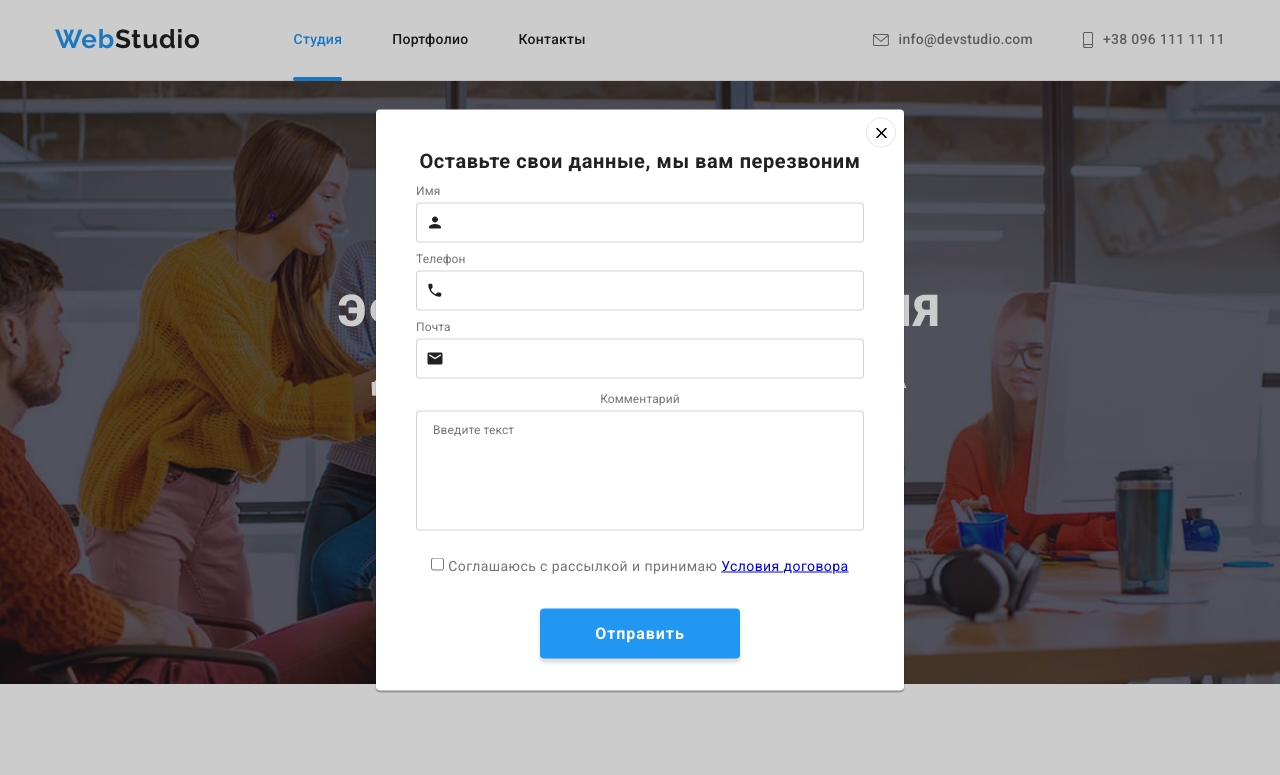
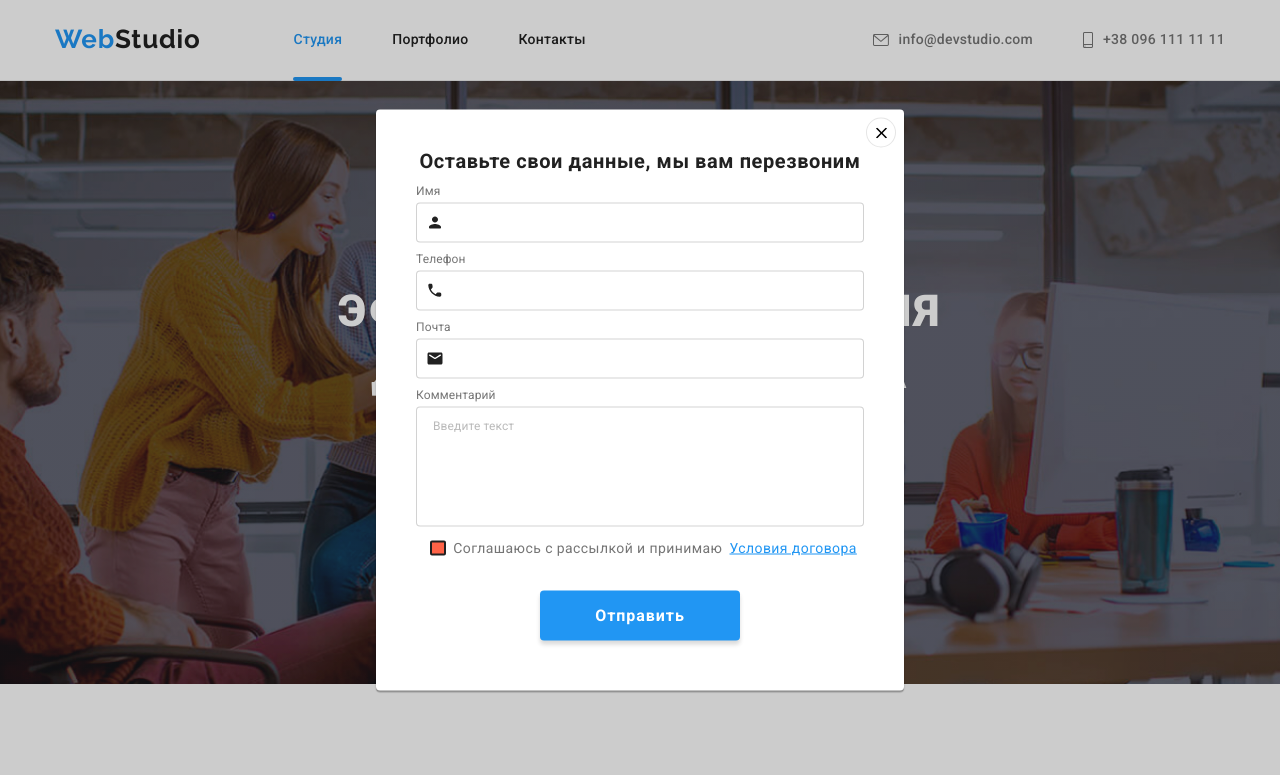
Before and after one commit to AleksandrDiakov/goit-markup-hw-06, a plain HTML site: page index.html in a window 1280 px wide. Both pictures are taken after a click on the button "Заказать услугу". Shown: the top 775 px of the page. Drawn offline with nearby package versions, Linux system fonts and the light colour scheme.

Commit message:
checkbox doesn't work

```diff
--- a/css/styles.css
+++ b/css/styles.css
@@ -338,9 +338,13 @@ button {
   margin-bottom: 10px;
 }
 
-.form-field:focus-within .form-icon {
+/* .form-field:focus-within .form-icon  {
   fill: var(--accent-color);
-}
+} */
+
+/* .form-field:focus-within .form-input {
+  border: 1px solid var(--accent-color);
+} */
 
 .form-label {
   display: inline-block;
@@ -364,8 +368,10 @@ button {
   transition: border var(--main-transition), outline var(--main-transition);
 }
 
-.form-input:focus {
-  border: 1px solid rgb(23, 133, 223);
+.form-input:focus,
+.form-input:hover {
+  outline: none;
+  border: 1px solid var(--accent-color);
 }
 
 .form-icon {
@@ -376,15 +382,13 @@ button {
   top: 50%;
   fill: var(--primary-text-color);
   transition: fill var(--main-transition);
-
 }
 
 .form-field-comment{
   margin-bottom: 20px;
-
 }
 
-.form-comment-text {
+.form-comment {
   resize: none;
   width: 100%;
   height: 120px;
@@ -392,6 +396,17 @@ button {
   border: 1px solid rgba(33, 33, 33, 0.2);
   box-sizing: border-box;
   border-radius: 4px;
+  color: var(--primary-text-color);
+  transition: var(--main-transition);
+}
+
+.form-comment:hover,
+.form-comment:focus {
+  outline: none;
+  border: 1px solid var(--accent-color);
+}
+
+.form-comment::placeholder {
   font-weight: normal;
   font-size: 12px;
   line-height: 1.16;
@@ -400,35 +415,45 @@ button {
 }
 
 .form-contract {
-
+  display: flex;
+  align-items: center;
+  justify-content: space-evenly;
   font-weight: normal;
   font-size: 14px;
   line-height: 1.71;
   letter-spacing: 0.03em;
   color: var(--secondary-text-color);
+  cursor: pointer;
+}
+
+.form-contract-link {
+  color: var(--accent-color);
+  font-family: inherit;
+}
+
+.checkbox{
+  appearance: none;
+}
+
+.checkbox-icon {
+  display: flex;
+  width: 16px;
+  height: 15px;
+  border: 2px solid var(--primary-text-color);
+  border-radius: 2px;
+  background-color: tomato;
+}
+
+.checkbox:checked  .checkbox-icon {
+  background-color: var(--accent-color);
+  border-color: var(--accent-color);
 }
 
 .form-button {
   display: block;
   margin-left: auto;
   margin-right: auto;
-/*   cursor: pointer;
-  background: var(--accent-color);
-  box-shadow: 0px 4px 4px rgba(0, 0, 0, 0.15);
-  border-radius: 4px; */
-
 }
-
-/* .form-btton-text {
-  padding: 10px 32px;
-  font-weight: bold;
-  font-size: 16px;
-  line-height: 1.87;
-  display: flex;
-  text-align: center;
-  letter-spacing: 0.06em;
-  color: var(--hero-text-color);
-} */
 
 /* feature */
 .list{
--- a/index.html
+++ b/index.html
@@ -81,18 +81,22 @@
                                     <use href="./images/icons.svg#icon-email"></use>
                                 </svg>
                             </div>
-                            <div class="form-field-comment">
-                                <label class="form-label for-comment" for="comment">Комментарий</label>
-                                <textarea class="form-comment-text" name="comment" id="comment" placeholder="Введите текст"></textarea>
+                            <div class="form-field">
+                                <label class="form-label" for="comment">Комментарий</label>
+                                <textarea class="form-comment" name="comment" id="comment" placeholder="Введите текст"></textarea>
                             </div>
                             <label class="form-contract" for="checkbox">
-                                <input class="form-checkbox" type="checkbox" name="contract" id="contract">
-                                <span>Соглашаюсь с рассылкой и принимаю
-                                <a class="form-check-contract" href="#">Условия договора</a>
+                                <input class="checkbox" type="checkbox" name="contract" id="contract">
+                                <span class="checkbox-icon">
+                                    <svg class="form-icon-check">
+                                        <use href:"./images/icons.svg#icon-check"></use>
+                                    </svg>
                                 </span>
-                            </label>
+                                Соглашаюсь с рассылкой и принимаю
+                                <a class="form-contract-link" href="#">Условия договора</a>
+                              </label>
                         </form>
-                        <button class="hero-button form-button form-btton-text" type="submit">Отправить</button>
+                        <button class="hero-button form-button" type="submit">Отправить</button>
                     </div>
                 </div>
             </div>
```
